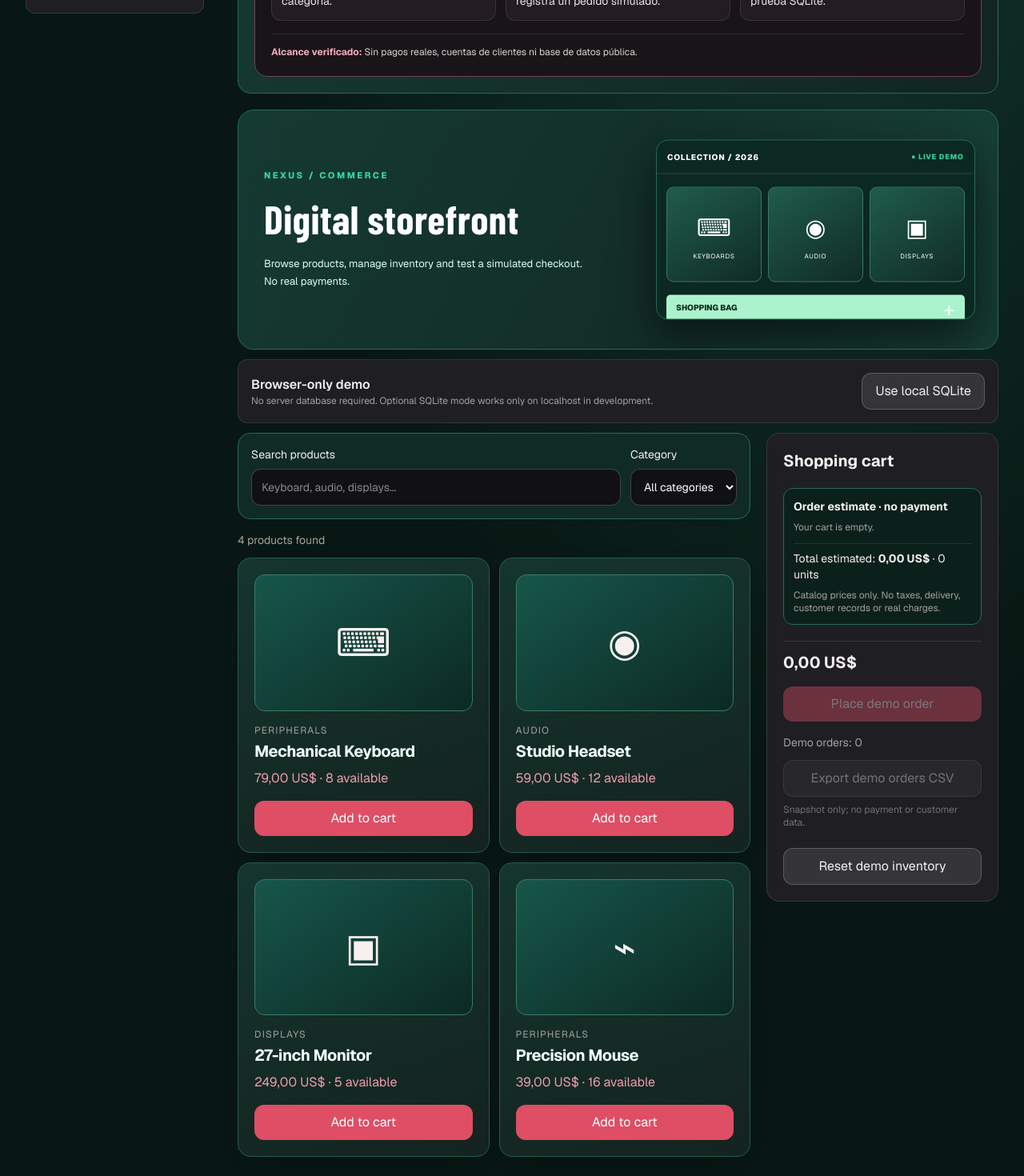
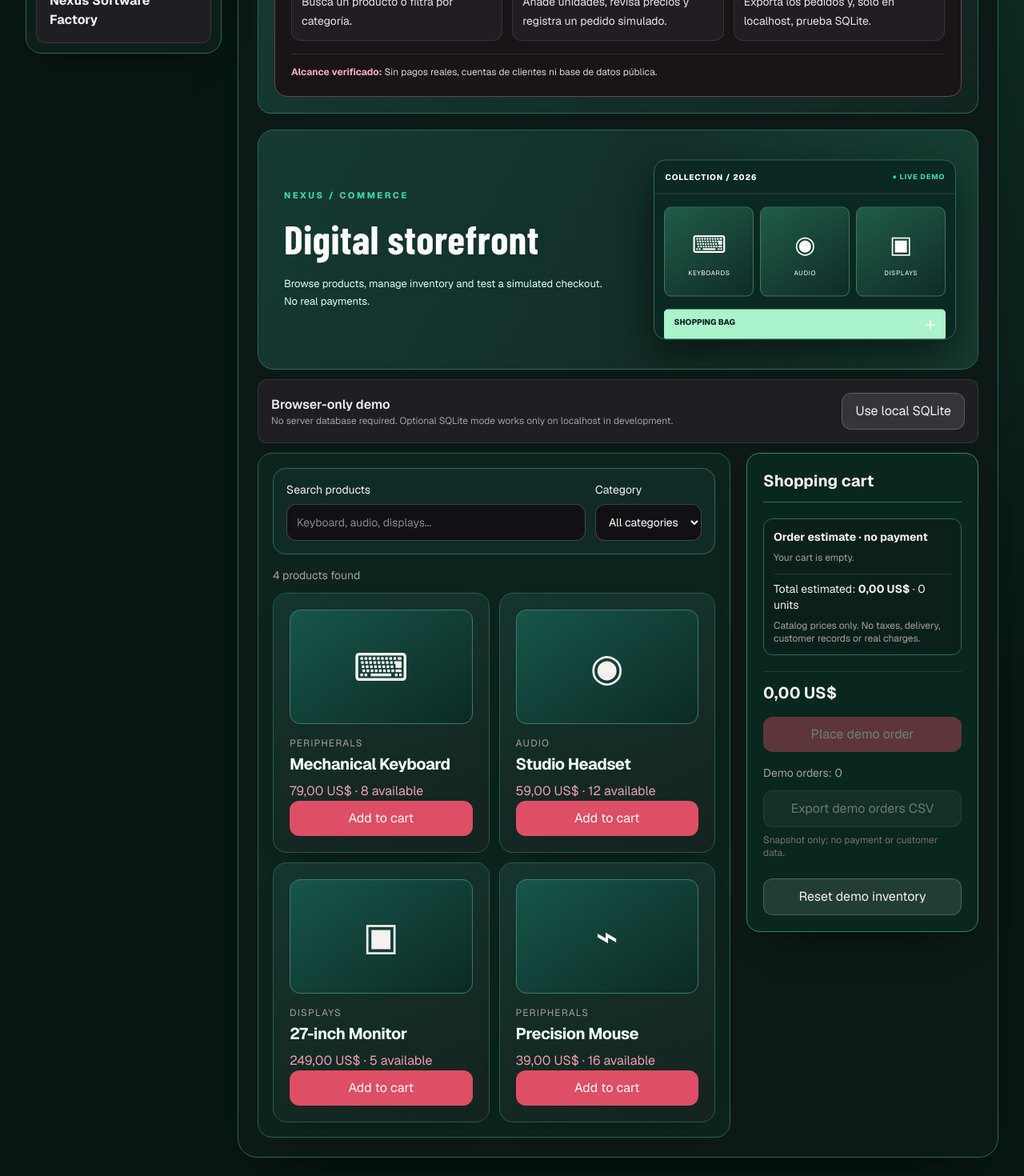
Before and after one commit to Dleteo/Nexus-AI, a Next.js app: page /labs in a window 1280 px wide. Shown: the part 520-1990 px from the top of the page at 80% size. Built offline with nearby package versions, Linux system fonts and the light colour scheme; a web font is replaced by a local one.

Commit message:
style: distinct full application layouts for commerce store, studio editor, monitor and factory

```diff
--- a/components/labs/lab-themes.css
+++ b/components/labs/lab-themes.css
@@ -112,3 +112,30 @@
 .lab-factory-terminal strong{color:#f6cd92;font-size:10px}
 @media(max-width:950px){.lab-product-banner{padding-right:26px;padding-bottom:250px}.lab-visual{top:auto;bottom:18px;right:20px;left:20px;transform:none;width:auto;height:210px}.lab-product-banner p{max-width:70ch}}
 @media(max-width:560px){.lab-product-banner{padding-bottom:190px}.lab-visual{height:165px;right:12px;left:12px;bottom:12px}.lab-visual-heading,.lab-monitor-title,.lab-factory-title{padding:7px;font-size:8px}.lab-commerce-items{padding:8px}.lab-commerce-items span{font-size:19px}.lab-commerce-items small{font-size:6px}.lab-studio-canvas{margin:10px 5px;padding:7px}.lab-studio-tools{padding:10px 0;gap:6px}.lab-studio-inspector{padding:10px 5px}.lab-monitor-metrics{padding:6px}.lab-monitor-plot{height:34px}.lab-factory-flow{padding:8px}.lab-factory-flow span{padding:7px 4px}.lab-factory-terminal{padding:7px}}
+
+/* Product-grade layout: the four applications no longer use the same chrome.
+   Functionality and accessibility stay attached to their existing controls. */
+.nexus-lab-shell .nexus-labs-layout{align-items:start}
+.nexus-lab-shell [data-lab-navigation]{position:sticky;top:18px;padding:12px;border:1px solid var(--lab-border);border-radius:20px;background:color-mix(in srgb,var(--lab-surface),#000 20%);box-shadow:0 20px 45px -30px #000}
+.nexus-lab-shell [data-lab-navigation] button{width:100%}
+.nexus-lab-shell [data-lab-navigation] button[aria-pressed="true"]{box-shadow:inset 4px 0 var(--lab-accent),0 8px 22px -15px var(--lab-accent)}
+.nexus-lab-shell .nexus-lab-workspace{border:1px solid var(--lab-border);padding:clamp(12px,2vw,24px);border-radius:24px;background:color-mix(in srgb,var(--lab-surface),#050607 38%);box-shadow:0 28px 65px -40px #000}
+.commerce-storefront .commerce-layout{align-items:start}
+.commerce-storefront .commerce-catalog{padding:18px;border:1px solid #27614f;border-radius:18px;background:#0d241e}
+.commerce-storefront .commerce-catalog>div:has(label){background:#102d25}
+.commerce-storefront .commerce-catalog article{display:flex;flex-direction:column;min-height:315px;border-radius:17px}
+.commerce-storefront .commerce-catalog article button{margin-top:auto}
+.commerce-storefront .commerce-cart{position:sticky;top:18px;border-color:#348167;background:#09271e;box-shadow:0 25px 50px -35px #000}
+.commerce-storefront .commerce-cart h3{padding-bottom:12px;border-bottom:1px solid #31715c}
+.studio-designer .studio-editor-layout{align-items:start;gap:12px;padding:12px;border:1px solid #614981;border-radius:18px;background:#15101d}
+.studio-designer .studio-editor-layout>aside{border:1px solid #6f568c;border-radius:12px;min-height:480px}
+.studio-designer .studio-editor-layout>div{min-width:0;border:1px solid #4d3b67;border-radius:12px;background:#211b2c;padding:12px}
+.studio-designer .studio-editor-layout textarea{min-height:95px}
+.monitor-console section{box-shadow:0 18px 55px -38px #000}
+.monitor-console section .grid>div{border:1px solid #28657d;background:#0d2738}
+.monitor-console [role="img"]{min-height:110px}
+.factory-pipeline>div[class*="grid"]{align-items:start;padding:12px;border:1px solid #795138;border-radius:18px;background:#19130e}
+.factory-pipeline section{box-shadow:0 18px 40px -30px #000}
+.factory-pipeline [aria-label="Factory job board"]{border-left:3px solid #dc9d5d}
+@media(max-width:1023px){.nexus-lab-shell [data-lab-navigation]{position:relative;top:auto;display:grid;grid-template-columns:repeat(2,minmax(0,1fr))}.commerce-storefront .commerce-cart{position:relative;top:auto}}
+@media(max-width:640px){.nexus-lab-shell .nexus-lab-workspace{padding:10px;border-radius:14px}.commerce-storefront .commerce-catalog{padding:10px}.studio-designer .studio-editor-layout{padding:7px}.studio-designer .studio-editor-layout>aside{min-height:0}}
```
